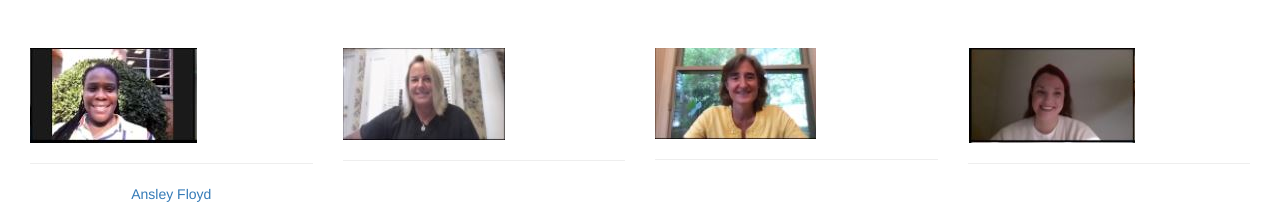
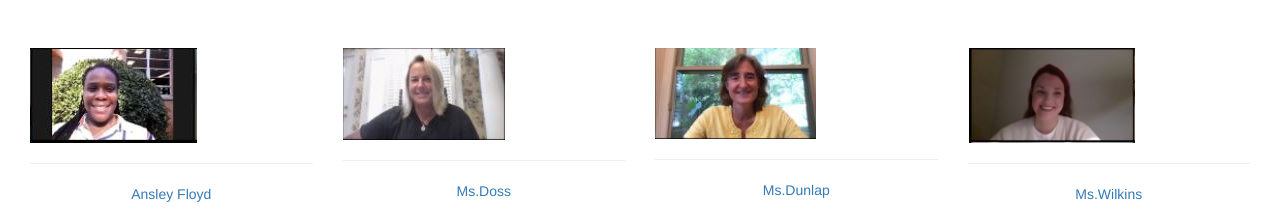
Before and after one commit to TheOneAndOnlyCodeMaster/Kittredge-Magnet-School, a plain HTML site: page index.html in a window 1280 px wide. Shown: the part 2136-2347 px from the top of the page. Drawn offline with nearby package versions, Linux system fonts and the light colour scheme; grey boxes are pictures that could not be loaded; a script that the page names is missing.

Commit message:
Add files via upload

```diff
--- a/index.html
+++ b/index.html
@@ -160,10 +160,14 @@
                 </div>
             </div>
         </div>
+
+
+
+
         <div class="col-lg-3 col-md-3 col-sm-3 col-xs-6" data-toggle="modal" data-target="#Ms.Doss">
             <img src="Ms.Doss.JPG" class="img-responsive teach">
             <hr>
-            <p class="text-primary">
+            <p class="text-primary">Ms.Doss</p>
         </div>
         <div class="modal fade" id="Ms.Doss">
             <div class="modal-dialog">
@@ -180,10 +184,14 @@
                 </div>
             </div>
         </div>
+
+
+
+
         <div class="col-lg-3 col-md-3 col-sm-3 col-xs-6" data-toggle="modal" data-target="#Ms.Dunlap">
             <img src="Ms.Dunlap.JPG" class="img-responsive">
             <hr>
-            <p class="text-primary">
+            <p class="text-primary">Ms.Dunlap</p>
         </div>
         <div class="modal fade" id="Ms.Dunlap">
             <div class="modal-dialog">
@@ -200,10 +208,14 @@
                 </div>
             </div>
         </div>
+
+
+
+
         <div class="col-lg-3 col-md-3 col-sm-3 col-xs-6" data-toggle="modal" data-target="#Ms.Wilkins">
             <img src="Ms.Wilkins.JPG" class="img-responsive">
             <hr>
-            <p class="text-primary">
+            <p class="text-primary">Ms.Wilkins</p>
         </div>
         <div class="modal fade" id="Ms.Wilkins">
             <div class="modal-dialog">
@@ -222,11 +234,11 @@
         </div>
     </div>
 
-    <br>
-    <hr>
-    <br>
 
-     <section id="location">
+
+
+
+    <section id="location">
         <iframe src="https://www.google.com/maps/embed?pb=!1m18!1m12!1m3!1d3314.443717870567!2d-84.33031768530698!3d33.82666593703225!2m3!1f0!2f0!3f0!3m2!1i1024!2i768!4f13.1!3m3!1m2!1s0x88f5074fd2077949%3A0xd6b7eb965368f543!2sKittredge%20Magnet%20School%20for%20High%20Achievers!5e0!3m2!1sen!2sus!4v1609194981895!5m2!1sen!2sus" width="600" height="450" frameborder="0" style="border:0;" allowfullscreen="" aria-hidden="false" tabindex="0"></iframe>
         <h2 id="jangle bulls"> This is the current location of my school, we recently moved here from Nancy Creek Drive, switching places with another school.</h2>
     </section>
```
